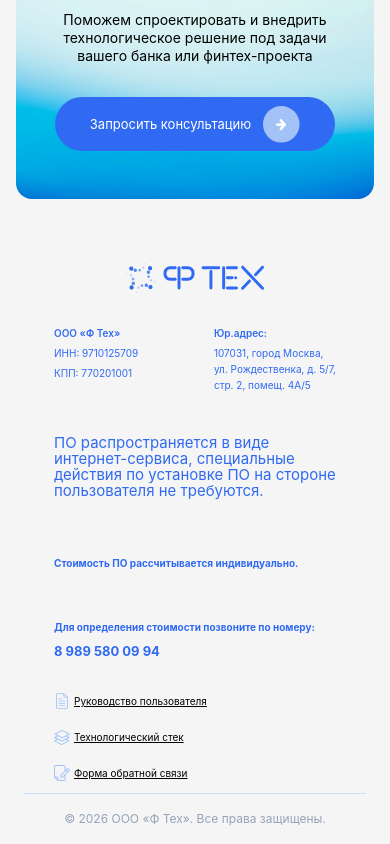
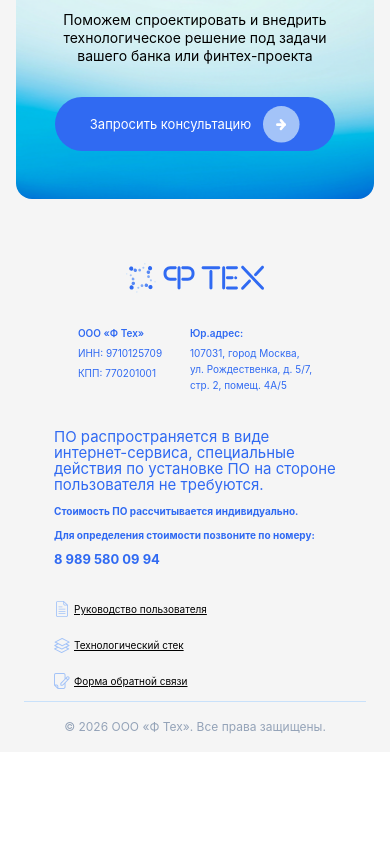
Before and after one commit to Dizel714/f-tech-landing, a Vue app: page / in a window 390 px wide. Shown: the part 5002-5846 px from the top of the page. After the commit the page ends 5754 px from the top, so only its background shows below. Built offline with nearby package versions, Linux system fonts and the light colour scheme.

Commit message:
Футер исправлен

```diff
--- a/src/components/layout/AppFooter.vue
+++ b/src/components/layout/AppFooter.vue
@@ -593,8 +593,8 @@ const docLinks = [
   .footer__brand-legal {
     grid-area: legal;
     flex-direction: row;
-    justify-content: space-between;
-    gap: var(--spacing-md);
+    justify-content: space-evenly;
+    gap: var(--spacing-xs);
   }
 
   .footer__brand-legal .footer__legal {
@@ -615,13 +615,12 @@ const docLinks = [
   .footer__col--info {
     grid-area: info;
     width: 100%;
-    gap: var(--spacing-md);
+    gap: var(--spacing-xs);
   }
 
   /* Делаем первые два блока одинаковой высоты */
   .footer__info-block:first-child,
   .footer__info-block:nth-child(2) {
-    min-height: 80px;
     display: flex;
     flex-direction: column;
     justify-content: center;
@@ -632,7 +631,7 @@ const docLinks = [
   .footer__info-block:nth-child(2) .footer__info-text {
     display: flex;
     align-items: center;
-    min-height: 60px;
+    min-height: 10px;
   }
 
   .footer__col--links {
```
